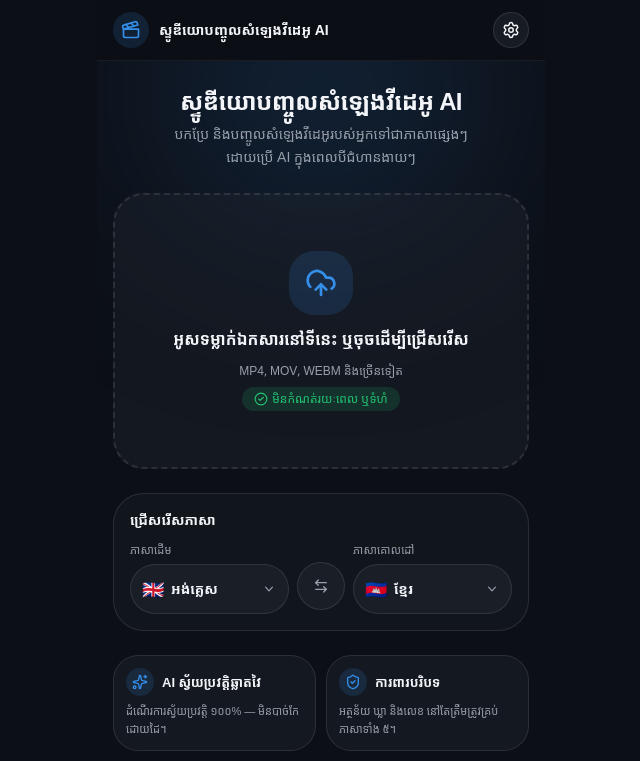
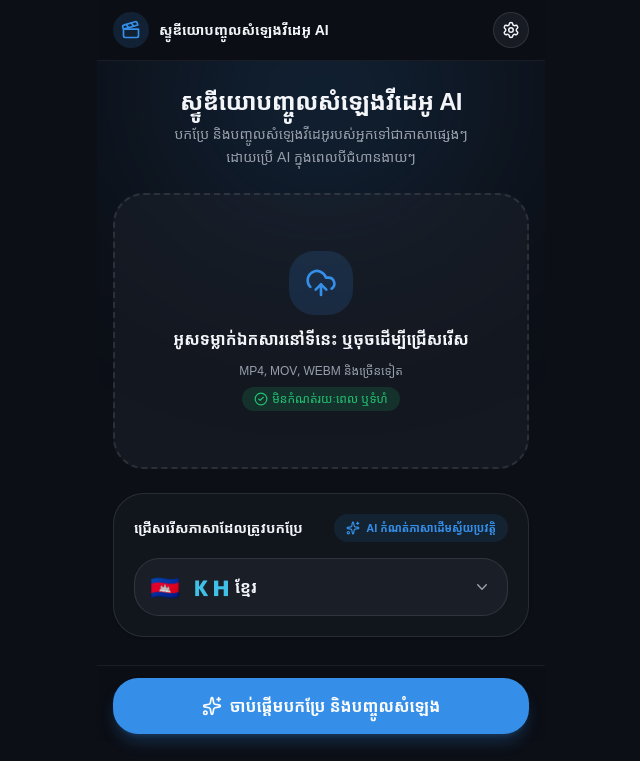
Before and after one commit to sokpanha107-stack/ai-dubbing, a Next.js app: page / in a window 1280 px wide. Shown: the top 761 px of the page, without its empty margins (319-959 px from the left). Built offline with nearby package versions, Linux system fonts and the light colour scheme.

Commit message:
Refactor dubbing studio component
Removed unused components and simplified language selection.

```diff
--- a/components/dubbing-studio.tsx
+++ b/components/dubbing-studio.tsx
@@ -2,7 +2,6 @@
 
 import { useCallback, useEffect, useRef, useState } from "react"
 import {
-  ArrowLeftRight,
   AudioLines,
   Check,
   CheckCircle2,
@@ -10,13 +9,10 @@ import {
   Download,
   Eye,
   FileVideo,
-  Gauge,
-  Heart,
   Loader2,
   Moon,
   RotateCcw,
   Settings,
-  ShieldCheck,
   Sparkles,
   Sun,
   UploadCloud,
@@ -35,60 +31,12 @@ const DUB_LANGS: { code: LangCode; flag: string }[] = [
 
 type Status = "idle" | "processing" | "done"
 
-function LangChip({
-  label,
-  value,
-  onChange,
-  exclude,
-  names,
-}: {
-  label: string
-  value: LangCode
-  onChange: (code: LangCode) => void
-  exclude?: LangCode
-  names: Record<LangCode, string>
-}) {
-  const current = DUB_LANGS.find((l) => l.code === value)
-  return (
-    <label className="flex flex-1 flex-col gap-1.5">
-      <span className="text-[11px] font-medium uppercase tracking-wide text-muted-foreground">{label}</span>
-      <div className="relative">
-        <span className="pointer-events-none absolute left-3 top-1/2 -translate-y-1/2 text-lg">{current?.flag}</span>
-        <select
-          value={value}
-          onChange={(e) => onChange(e.target.value as LangCode)}
-          className="w-full appearance-none rounded-2xl border border-border bg-secondary/60 py-3.5 pl-10 pr-9 text-sm font-semibold text-foreground outline-none transition focus:border-primary focus:ring-2 focus:ring-ring/40"
-        >
-          {DUB_LANGS.filter((l) => l.code !== exclude).map((l) => (
-            <option key={l.code} value={l.code} className="bg-card text-foreground">
-              {names[l.code]}
-            </option>
-          ))}
-        </select>
-        <svg
-          className="pointer-events-none absolute right-3 top-1/2 h-4 w-4 -translate-y-1/2 text-muted-foreground"
-          viewBox="0 0 20 20"
-          fill="currentColor"
-          aria-hidden="true"
-        >
-          <path
-            fillRule="evenodd"
-            d="M5.23 7.21a.75.75 0 0 1 1.06.02L10 11.17l3.71-3.94a.75.75 0 1 1 1.08 1.04l-4.25 4.5a.75.75 0 0 1-1.08 0l-4.25-4.5a.75.75 0 0 1 .02-1.06Z"
-            clipRule="evenodd"
-          />
-        </svg>
-      </div>
-    </label>
-  )
-}
-
 export function DubbingStudio() {
   const { t, lang, setLang } = useI18n()
   const { mode, toggleMode, eyeCare, toggleEyeCare, eyeCareLevel, setEyeCareLevel } = useTheme()
   const [file, setFile] = useState<File | null>(null)
   const [videoUrl, setVideoUrl] = useState<string | null>(null)
   const [dragging, setDragging] = useState(false)
-  const [sourceLang, setSourceLang] = useState<LangCode>("en")
   const [targetLang, setTargetLang] = useState<LangCode>("km")
   const [status, setStatus] = useState<Status>("idle")
   const [stage, setStage] = useState(0)
@@ -121,11 +69,6 @@ export function DubbingStudio() {
     const next = setTimeout(() => setStage((s) => s + 1), 1100)
     return () => clearTimeout(next)
   }, [status, stage, t.stages.length])
-
-  const swap = () => {
-    setSourceLang(targetLang)
-    setTargetLang(sourceLang)
-  }
 
   const start = () => {
     if (!file) {
@@ -284,11 +227,8 @@ export function DubbingStudio() {
             acceptFile={acceptFile}
             inputRef={inputRef}
             reset={reset}
-            sourceLang={sourceLang}
             targetLang={targetLang}
-            setSourceLang={setSourceLang}
             setTargetLang={setTargetLang}
-            swap={swap}
             start={start}
           />
         )}
@@ -329,11 +269,8 @@ function DashboardScreen({
   acceptFile,
   inputRef,
   reset,
-  sourceLang,
   targetLang,
-  setSourceLang,
   setTargetLang,
-  swap,
   start,
 }: {
   t: T
@@ -344,11 +281,8 @@ function DashboardScreen({
   acceptFile: (f: File | undefined) => void
   inputRef: React.RefObject<HTMLInputElement | null>
   reset: () => void
-  sourceLang: LangCode
   targetLang: LangCode
-  setSourceLang: (c: LangCode) => void
   setTargetLang: (c: LangCode) => void
-  swap: () => void
   start: () => void
 }) {
   return (
@@ -411,41 +345,44 @@ function DashboardScreen({
         </div>
       )}
 
-      {/* Languages */}
-      <div className="rounded-3xl border border-border bg-card/60 p-4">
-        <p className="mb-3 text-sm font-semibold text-foreground">{t.step2}</p>
-        <div className="flex items-end gap-2">
-          <LangChip
-            label={t.sourceLabel}
-            value={sourceLang}
-            exclude={targetLang}
-            onChange={setSourceLang}
-            names={t.languages}
-          />
-          <button
-            type="button"
-            onClick={swap}
-            aria-label={t.swap}
-            className="mb-1 flex h-12 w-12 shrink-0 items-center justify-center rounded-2xl border border-border bg-secondary/60 text-muted-foreground transition active:scale-95 hover:border-primary hover:text-primary"
+      {/* Target Language Selector with Flags */}
+      <div className="rounded-3xl border border-border bg-card/60 p-5 shadow-sm">
+        <div className="mb-4 flex flex-col gap-2 sm:flex-row sm:items-center sm:justify-between">
+          <h3 className="text-sm font-semibold text-foreground">ជ្រើសរើសភាសាដែលត្រូវបកប្រែ</h3>
+          <span className="flex w-fit items-center gap-1.5 rounded-full bg-primary/10 px-3 py-1.5 text-[11px] font-semibold text-primary">
+            <Sparkles className="h-3.5 w-3.5" />
+            AI កំណត់ភាសាដើមស្វ័យប្រវត្តិ
+          </span>
+        </div>
+
+        <div className="relative">
+          <span className="pointer-events-none absolute left-4 top-1/2 -translate-y-1/2 text-2xl">
+            {DUB_LANGS.find((l) => l.code === targetLang)?.flag}
+          </span>
+          <select
+            value={targetLang}
+            onChange={(e) => setTargetLang(e.target.value as LangCode)}
+            className="w-full cursor-pointer appearance-none rounded-2xl border border-border bg-secondary/60 py-4 pl-14 pr-10 text-base font-semibold text-foreground outline-none transition hover:border-primary/50 focus:border-primary focus:ring-2 focus:ring-ring/40"
           >
-            <ArrowLeftRight className="h-4 w-4" />
-          </button>
-          <LangChip
-            label={t.targetLabel}
-            value={targetLang}
-            exclude={sourceLang}
-            onChange={setTargetLang}
-            names={t.languages}
-          />
+            {DUB_LANGS.map((l) => (
+              <option key={l.code} value={l.code} className="bg-card py-2 text-base text-foreground">
+                {l.flag} {t.languages[l.code]}
+              </option>
+            ))}
+          </select>
+          <svg
+            className="pointer-events-none absolute right-4 top-1/2 h-5 w-5 -translate-y-1/2 text-muted-foreground"
+            viewBox="0 0 20 20"
+            fill="currentColor"
+            aria-hidden="true"
+          >
+            <path
+              fillRule="evenodd"
+              d="M5.23 7.21a.75.75 0 0 1 1.06.02L10 11.17l3.71-3.94a.75.75 0 1 1 1.08 1.04l-4.25 4.5a.75.75 0 0 1-1.08 0l-4.25-4.5a.75.75 0 0 1 .02-1.06Z"
+              clipRule="evenodd"
+            />
+          </svg>
         </div>
-      </div>
-
-      {/* AI capabilities */}
-      <div className="grid grid-cols-2 gap-2.5">
-        <FeatureCard icon={<Sparkles className="h-4 w-4" />} title={t.autopilotTitle} desc={t.autopilotDesc} />
-        <FeatureCard icon={<ShieldCheck className="h-4 w-4" />} title={t.contextTitle} desc={t.contextDesc} />
-        <FeatureCard icon={<Heart className="h-4 w-4" />} title={t.emotionTitle} desc={t.emotionDesc} />
-        <FeatureCard icon={<Gauge className="h-4 w-4" />} title={t.paceTitle} desc={t.paceDesc} />
       </div>
 
       {/* Sticky action */}
@@ -583,17 +520,3 @@ function ResultScreen({
     </div>
   )
 }
-
-function FeatureCard({ icon, title, desc }: { icon: React.ReactNode; title: string; desc: string }) {
-  return (
-    <div className="rounded-2xl border border-border bg-secondary/40 p-3">
-      <div className="mb-1.5 flex items-center gap-2">
-        <span className="flex h-7 w-7 shrink-0 items-center justify-center rounded-lg bg-primary/15 text-primary">
-          {icon}
-        </span>
-        <span className="text-[13px] font-semibold leading-tight text-foreground">{title}</span>
-      </div>
-      <p className="text-[11px] leading-relaxed text-muted-foreground">{desc}</p>
-    </div>
-  )
-}
```
